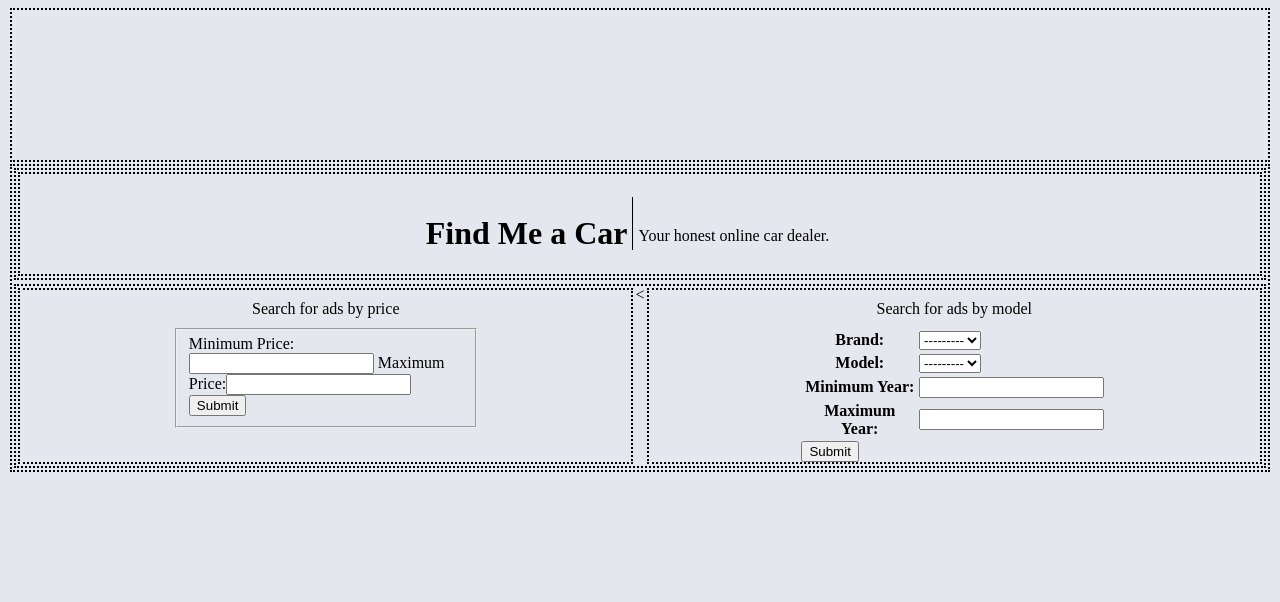
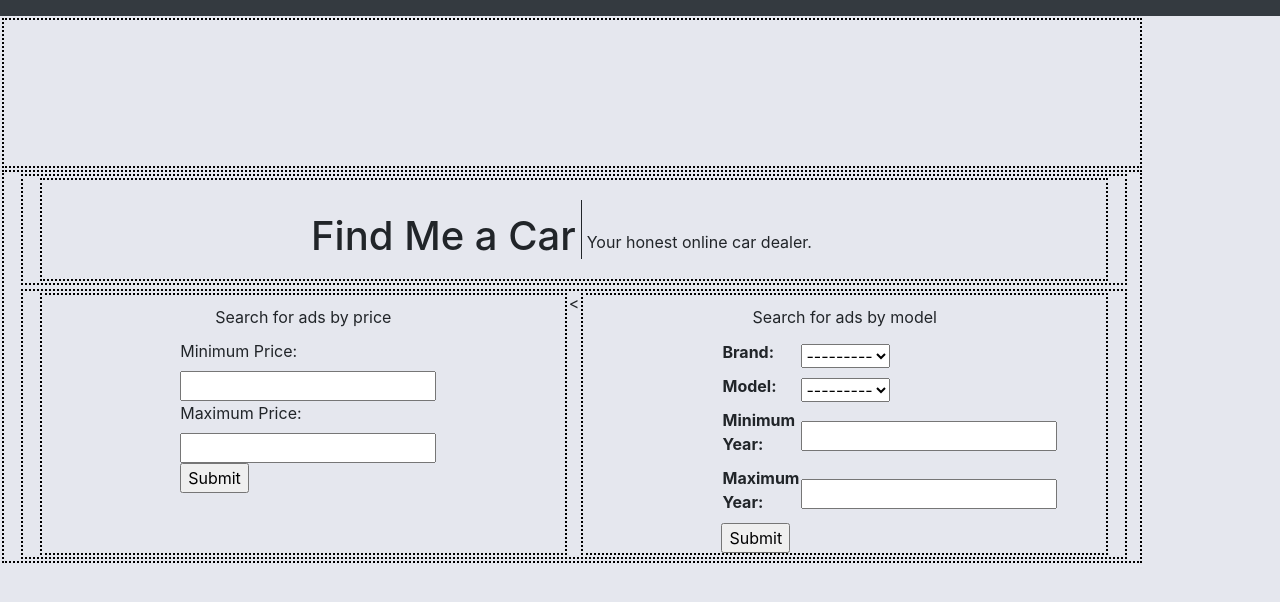
Before and after one commit to ahmedsamirio/find-me-a-car, a Django app: page / in a window 1280 px wide. Shown: the top 602 px of the page. Run offline with Django 3.2, Linux system fonts and the light colour scheme; data that the repository does not hold is empty; some libraries are stand-ins or nearby versions.

Commit message:
added bootstrap navbar

```diff
--- a/mysite/curator/templates/curator/home.html
+++ b/mysite/curator/templates/curator/home.html
@@ -2,6 +2,7 @@
 <!DOCTYPE html>
 <html>
 <head>
+	<link rel="stylesheet" href="https://maxcdn.bootstrapcdn.com/bootstrap/4.0.0/css/bootstrap.min.css" integrity="sha384-Gn5384xqQ1aoWXA+058RXPxPg6fy4IWvTNh0E263XmFcJlSAwiGgFAW/dAiS6JXm" crossorigin="anonymous">
 	<style type="text/css">
 		body {
 			background: #e5e7ee;
@@ -85,6 +86,8 @@
 	<title>Home Page</title>
 </head>
 <body>
+	<nav class="navbar navbar-dark bg-dark">
+	</nav>
 	<div class="container space"></div>
 	<div class="container content">
 		<div class="container title">
```
